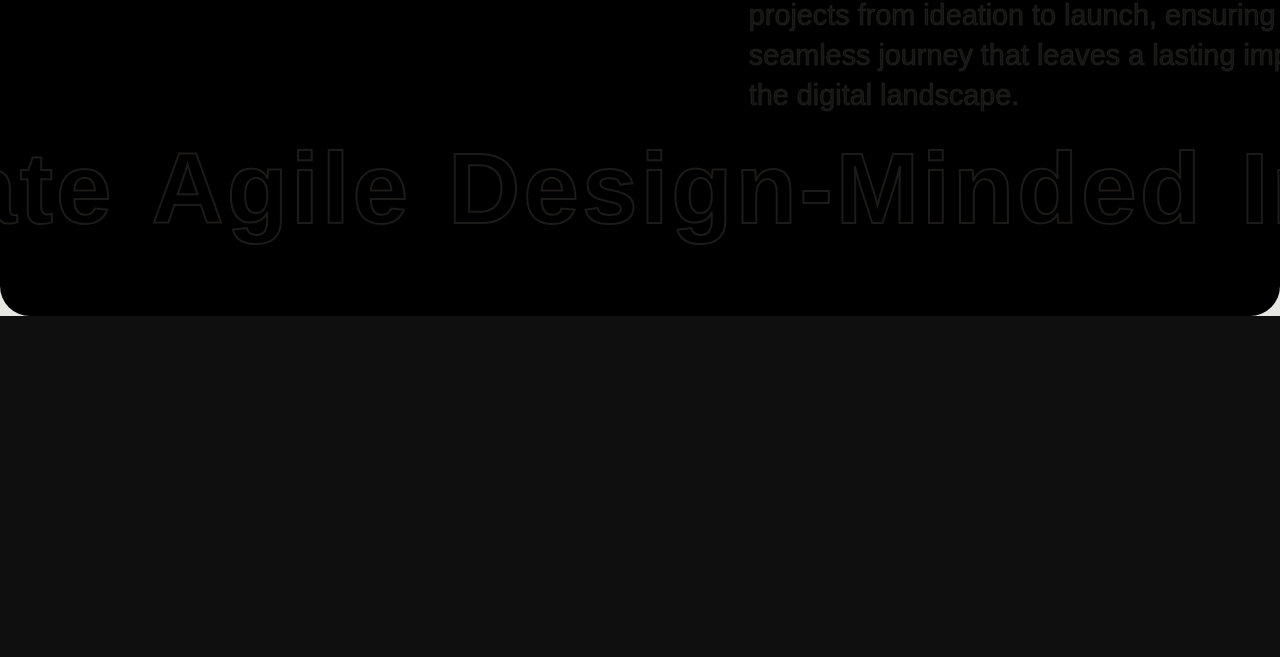
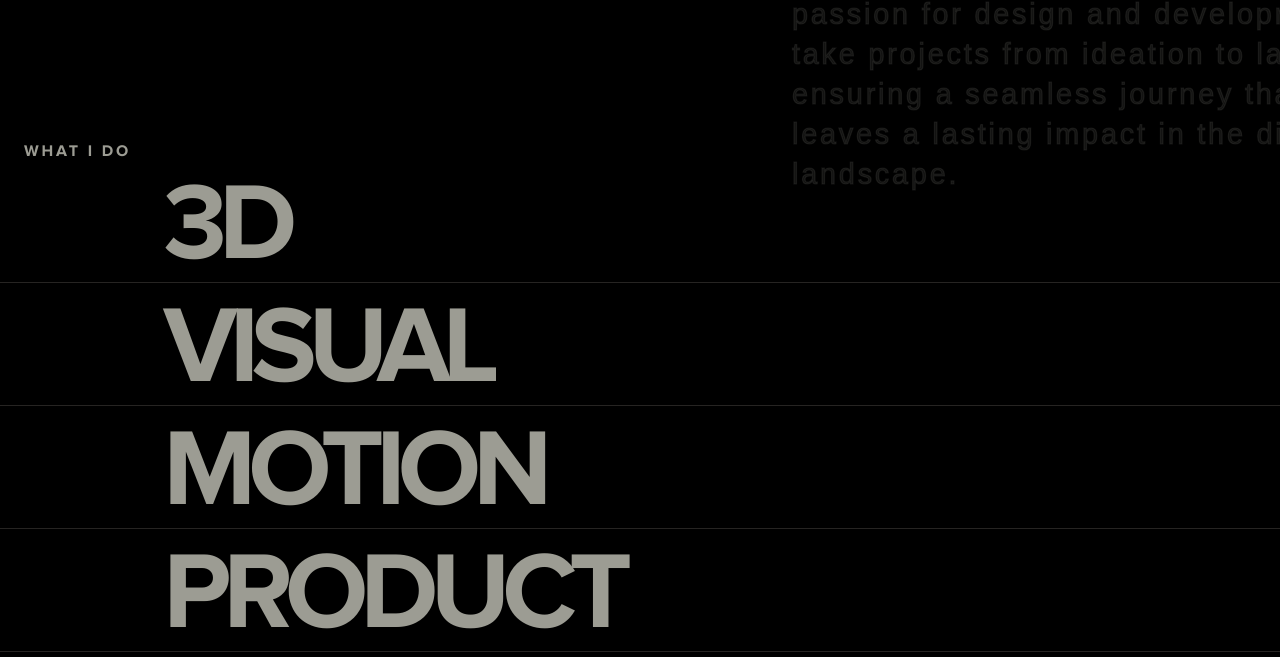
Before and after one commit to Varunvasan1412/portfolio2.0, a plain HTML site: page index.html in a window 1280 px wide. Shown: the part 1678-2335 px from the top of the page. Before the commit the page ends 1994 px from the top, so only its background shows below. Drawn offline with nearby package versions, Linux system fonts and the light colour scheme; a script that the page names is missing; a web font is replaced by a local one.

Commit message:
added skills section

```diff
--- a/css/styles.css
+++ b/css/styles.css
@@ -26,6 +26,15 @@ body {
 
   font-family: "cabinet-grotesk";
   src: url(/css/fonts/cabinet-grotesk/Fonts/OTF/CabinetGrotesk-Extrabold.otf);
+
+  font-family: "mark-simson";
+  src: url(/css/fonts/mark-simson/font.ttf);
+
+  font-family: "mark-simson-reg";
+  src: url(/css/fonts/mark-simson/mark-simonson-regular.ttf);
+
+  font-family: "mark-simson-bold";
+  src: url(/css/fonts/mark-simson/mark-simonson-bold.ttf);
 }
 
 .page-1 {
@@ -147,7 +156,7 @@ body {
   width: 100vw;
   height: 100vh;
   background-color: #0f0f0f;
-  z-index: 9999;
+  z-index: 999;
 }
 
 .overlay-text {
@@ -269,6 +278,31 @@ ul {
   filter: brightness(90%);
 }
 
+.page-2 .skills {
+  color: #9c9c93;
+  font-size: 3.4em;
+  font-family: "mark-simson-bold";
+  margin-top: 6em;
+}
+
+.page-2 .skills h1:hover {
+  background-color: red;
+  color: black;
+  z-index: 100;
+}
+
+.page-2 p {
+  font-size: 16px;
+  letter-spacing: 2.8px;
+  padding-left: 1.5em;
+}
+
+.page-2 .skills h1 {
+  letter-spacing: -8px;
+  padding-left: 1.5em;
+  border-bottom: 1px solid rgb(38, 36, 34);
+}
+
 .cursor {
   height: 20px;
   width: 20px;
@@ -280,7 +314,7 @@ ul {
   height: 460px;
   width: 460px;
   border-radius: 50%;
-  background-color: rgba(245, 245, 220, 0.18);
+  background-color: rgba(245, 245, 220, 0.23);
   position: fixed;
   filter: blur(30px);
   z-index: 98;
@@ -342,7 +376,7 @@ ul {
 
 #scroller h4 {
   display: inline-block;
-  font-size: 100px;
+  font-size: 120px;
   font-weight: 900;
   font-family: "gilroy", sans-serif;
   margin-right: 30px;
@@ -350,6 +384,7 @@ ul {
   color: transparent;
   -webkit-text-stroke: 2px #3d3a3676;
   transition: color 0.5s ease;
+  margin-top: 3em;
 }
 
 #scroller h4:hover {
--- a/index.html
+++ b/index.html
@@ -173,6 +173,16 @@
             digital landscape.
           </p>
         </div>
+
+        <div class="skills">
+          <p>WHAT I DO</p>
+          <h1>3D</h1>
+          <h1>VISUAL</h1>
+          <h1>MOTION</h1>
+          <h1>PRODUCT</h1>
+          <h1>TUTORIAL</h1>
+        </div>
+
         <div id="scroller">
           <div class="scroll">
             <h4>Passionate</h4>
```
Also changed, not shown: css/fonts/mark-simson/font.ttf (added), css/fonts/mark-simson/mark-simonson-bold.ttf (added), css/fonts/mark-simson/mark-simonson-regular.ttf (added).
